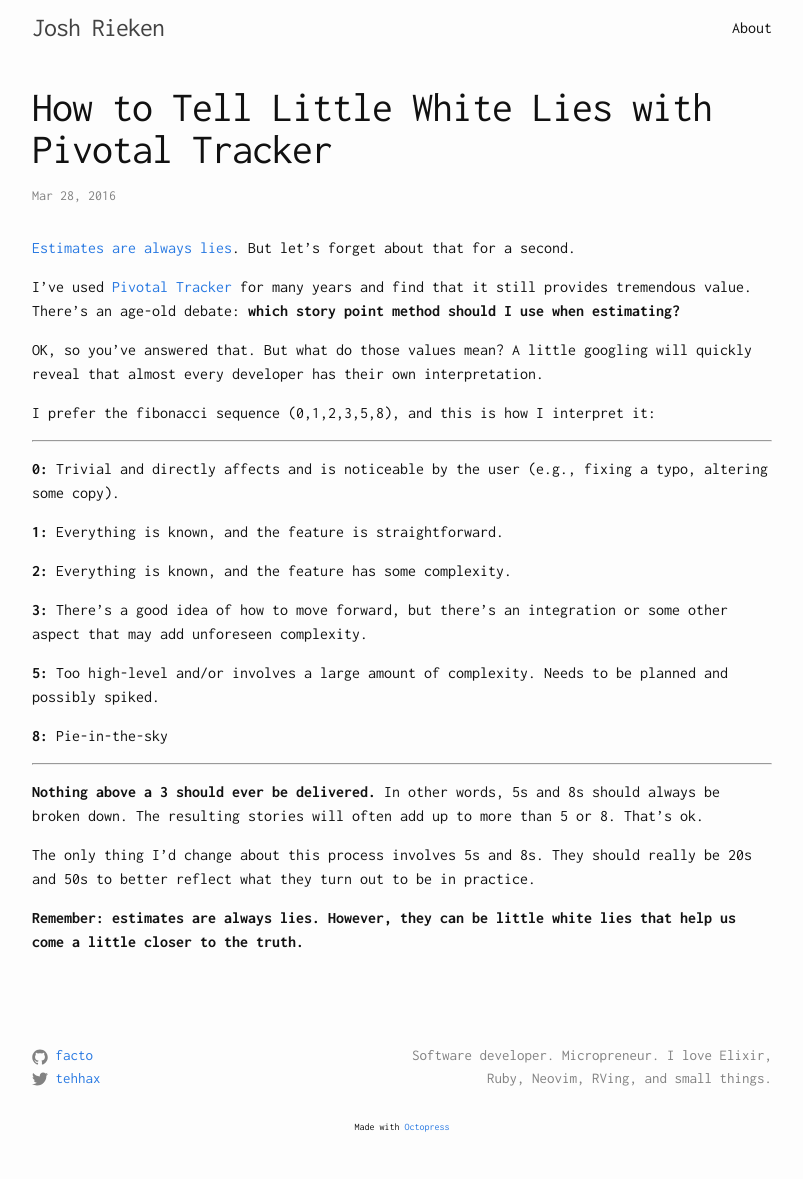
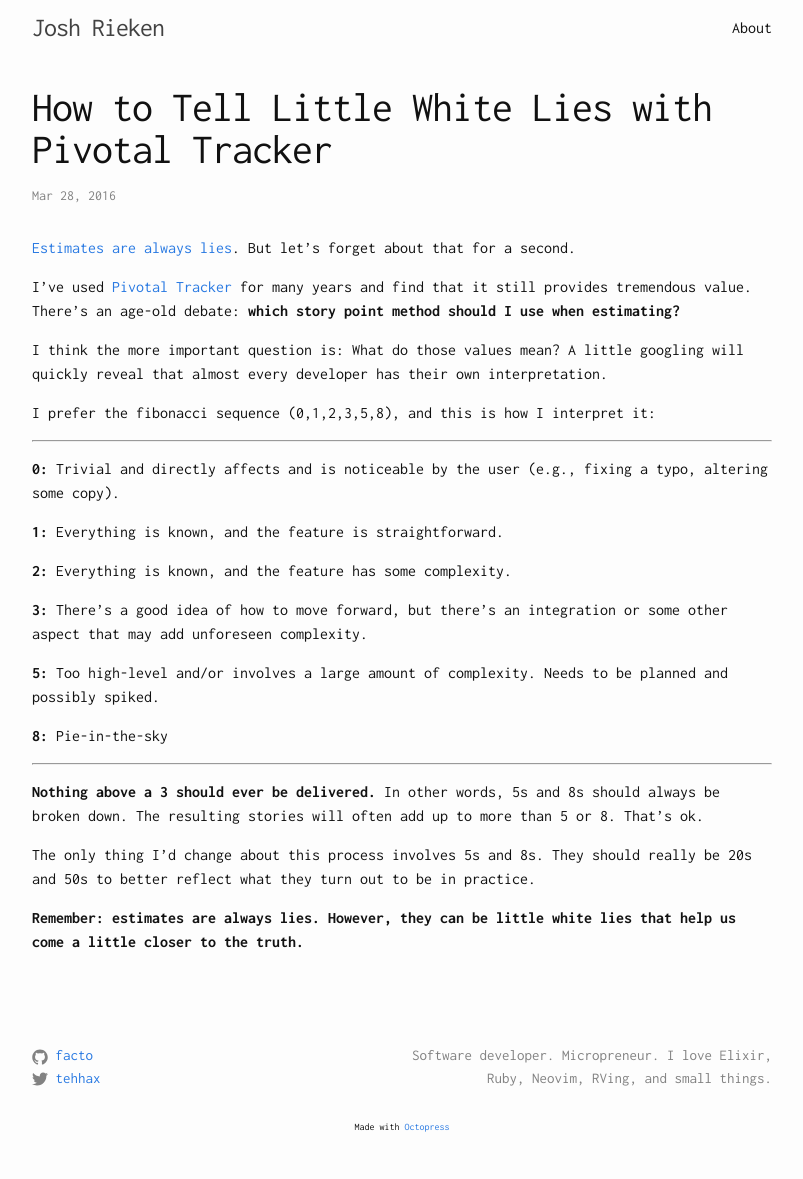
Before and after one commit to facto/facto.github.io, a Jekyll site: the page built from _posts/2016-03-28-how-to-tell-little-white-lies-with-pivotal-tracker.markdown, in a window 1280 px wide. Shown: the whole page, without its empty margins (238-1041 px from the left). Built offline with Jekyll 4.4.1, drawn with Linux system fonts in a browser that asks for light colours.

Commit message:
Update post

```diff
--- a/_posts/2016-03-28-how-to-tell-little-white-lies-with-pivotal-tracker.markdown
+++ b/_posts/2016-03-28-how-to-tell-little-white-lies-with-pivotal-tracker.markdown
@@ -8,7 +8,7 @@ date: 2016-03-28T14:38:52-07:00
 
 I've used [Pivotal Tracker](https://www.pivotaltracker.com) for many years and find that it still provides tremendous value. There's an age-old debate: **which story point method should I use when estimating?**
 
-OK, so you've answered that. But what do those values mean? A little googling will quickly reveal that almost every developer has their own interpretation.
+I think the more important question is: What do those values mean? A little googling will quickly reveal that almost every developer has their own interpretation.
 
 I prefer the fibonacci sequence (0,1,2,3,5,8), and this is how I interpret it:
 
```
